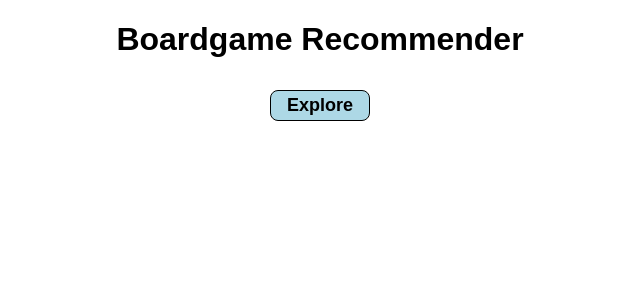
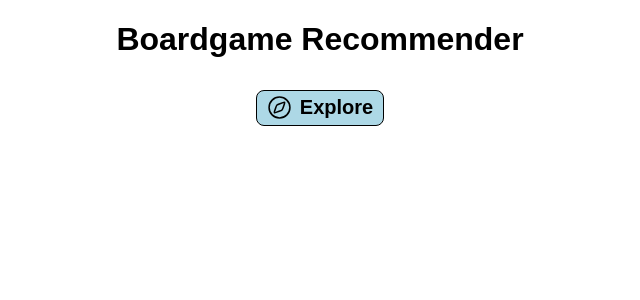
Before and after one commit to felixschloesser/boardgame-recommender, a Vue app in the folder frontend/: page / in a window 1280 px wide. Shown: the top 300 px of the page, without its empty margins (320-960 px from the left). Built offline with nearby package versions, Linux system fonts and the light colour scheme.

Commit message:
some more icons

```diff
--- a/frontend/src/App.vue
+++ b/frontend/src/App.vue
@@ -29,6 +29,12 @@ body {
   cursor: pointer;
 }
 
+.small-icon {
+  width: 25x;
+  height: 25px;
+  display: block;
+}
+
 .navbar {
   display: flex;
   justify-content: space-between;
--- a/frontend/src/components/RecommendationCard.vue
+++ b/frontend/src/components/RecommendationCard.vue
@@ -12,10 +12,7 @@ const addToWishList = () => {
   addRecommendationToWishlist(props.recommendation)
 }
 
-const inWishList = () => {
-  // todo check if recommendation is in wishlist
-  return inWishlist(props.recommendation)
-}
+const isInWishlist = () => inWishlist(props.recommendation)
 
 const props = defineProps<Props>()
 </script>
@@ -31,10 +28,8 @@ const props = defineProps<Props>()
       <div :class="`game-title-${props.size}`">
         <h2>{{ props.recommendation.boardgame.title }}</h2>
         <div v-if="props.size === 'large'" class="wishlist-button">
-          <button @click="addToWishList">
-            <img v-if="inWishList()" src="../assets/filled_heart.svg" alt="Add to Wishlist" />
-            <img v-else src="../assets/heart.svg" alt="remove from Wishlist" />
-          </button>
+            <img v-if="isInWishlist()" src="../assets/heart_filled.svg" alt="In Wishlist" />
+            <img v-else @click="addToWishList" src="../assets/heart.svg" alt="Wishlist" />
         </div>
         <div v-else>
           <button>{{ '>' }}</button>
--- a/frontend/src/views/HomePage.vue
+++ b/frontend/src/views/HomePage.vue
@@ -9,11 +9,11 @@ import { getWishlist } from '@/wishlist.mjs'
     <div>
       <div>
         <RouterLink to="/wishlist" v-if="getWishlist().length > 0"
-          ><button class="nav-button">Wishlist</button></RouterLink
+          ><div><button class="nav-button"><img src="../assets/wishlist.svg" alt="wishlist" class="small-icon" /> Wishlist</button></div></RouterLink
         >
       </div>
       <div>
-        <RouterLink to="/explore"><button class="nav-button">Explore</button></RouterLink>
+        <RouterLink to="/explore"><div><button class="nav-button"><img src="../assets/explore.svg" alt="Explore" class="small-icon" /> Explore</button></div></RouterLink>
       </div>
     </div>
   </div>
@@ -22,17 +22,26 @@ import { getWishlist } from '@/wishlist.mjs'
 <style scoped>
 .nav-button {
   background-color: lightblue;
-  border: black 1px solid;
+  border: 1px solid #000;
   border-radius: 8px;
   margin: 10px;
-  padding: 4px;
-  width: 100px;
-  text-align: center;
-  font-size: large;
-  font-weight: bold;
-  color: black;
+  padding: 6px 10px;
+  min-width: 120px;
+  height: 36px;
+  display: inline-flex;
+  flex-direction: row;
+  align-items: center; /* vertically center icon + text */
+  justify-content: center;
+  gap: 8px; /* space between icon and text */
+  font-size: 20px;
+  font-weight: 700;
+  color: #000;
   cursor: pointer;
 }
+
+
+a { text-decoration: none; }
+
 
 .center {
   display: flex;
--- a/frontend/src/views/RecommendationsPage.vue
+++ b/frontend/src/views/RecommendationsPage.vue
@@ -45,9 +45,11 @@ const recommendations = ref<Recommendation[]>([
 </script>
 
 <template>
-  <nav>
-    <RouterLink to="/"><div>Home</div></RouterLink>
-    <RouterLink to="/wishlist"><div>Wishlist</div></RouterLink>
+  <nav class="navbar">
+    <RouterLink to="/"><img src="../assets/home.svg" alt="Home" class="icon" /></RouterLink
+    ><RouterLink to="/wishlist"
+      ><img src="../assets/wishlist.svg" alt="Wishlist" class="icon"
+    /></RouterLink>
   </nav>
   <div>
     <h1>Recommended for you:</h1>
--- a/frontend/src/views/WishList.vue
+++ b/frontend/src/views/WishList.vue
@@ -15,8 +15,8 @@ const recommendations = ref<Recommendation[]>(getWishlist())
 </script>
 
 <template>
-  <nav>
-    <RouterLink to="/"><div>Home</div></RouterLink>
+  <nav class="navbar">
+    <RouterLink to="/"><img src="../assets/home.svg" alt="Home" class="icon" /></RouterLink>
   </nav>
   <h1>Wishlist</h1>
   <div>
```
Also changed, not shown: frontend/src/assets/explore.svg (added), frontend/src/wishlist.mts.
